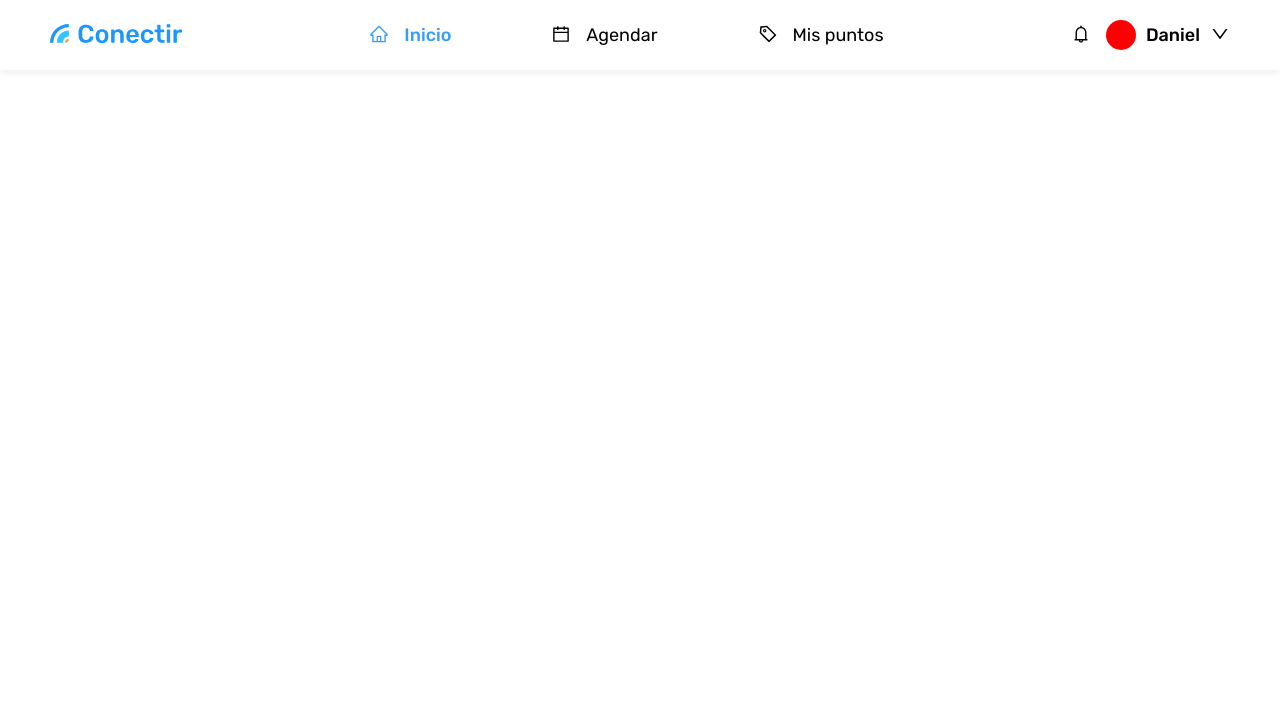
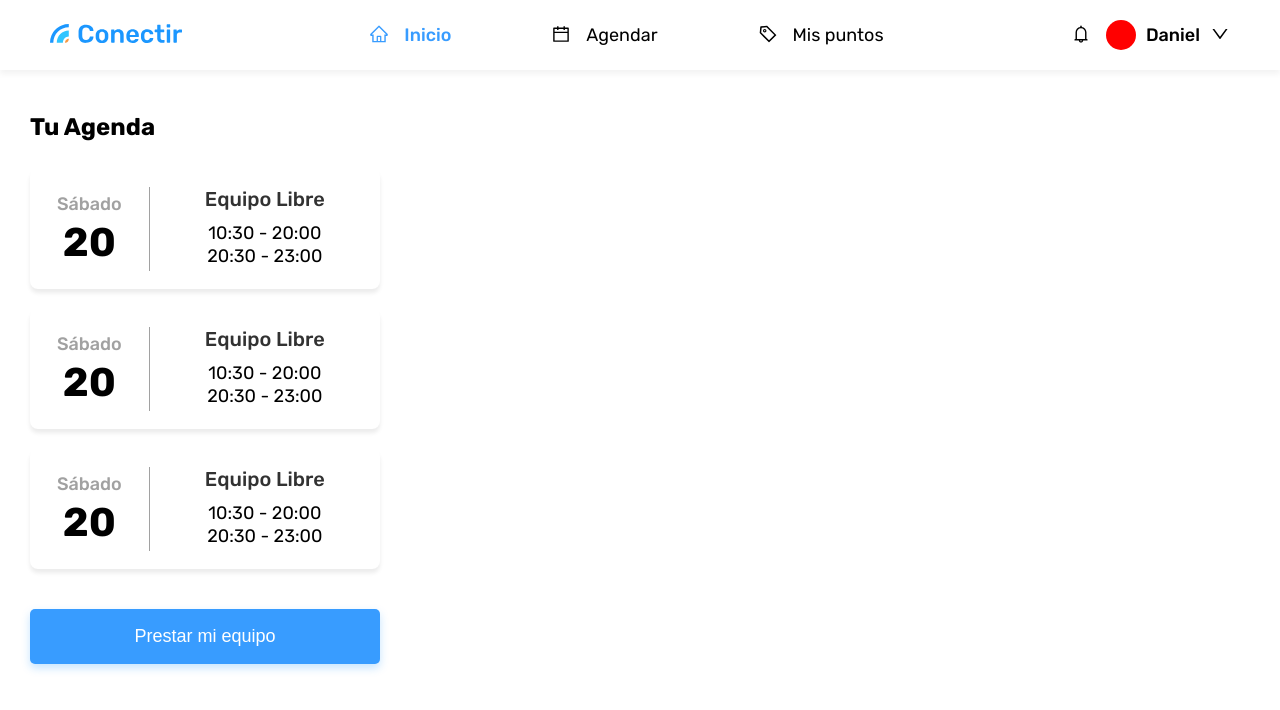
Before and after one commit to eltranseunteurbano/Conectir, a React (Create React App) app: page / in a window 1280 px wide. Both pictures are taken after a click on the button "Continuar con GitHub". Shown: the top 710 px of the page. Built offline with nearby package versions, Linux system fonts and the light colour scheme.

Commit message:
Agenda terminado

```diff
--- /dev/null
+++ b/src/Components/Agenda/Date/index.jsx
@@ -0,0 +1,23 @@
+import React from 'react'
+import './index.scss';
+
+const Date = ({ available = false }) => {
+
+    return (
+        <div className={ available ? "Date Date-active" : "Date"}>
+            <div className="Date__calendar">
+                <h4>Sábado</h4>
+                <h1>20</h1>
+            </div>
+
+            <div className="Date__information">
+                <h3>{ available ? "Equipo Agendado" : "Equipo Libre" }</h3>
+                <p>10:30 - 20:00</p>
+                <p>20:30 - 23:00</p>
+            </div>
+        </div>
+    )
+
+}
+
+export default Date;
--- /dev/null
+++ b/src/Components/Agenda/Date/index.scss
@@ -0,0 +1,77 @@
+.Date {
+    width: 100%;
+    height: 120px;
+    border-radius: 8px;
+    background-color: var(--color-white);
+    box-shadow: 0px 4px 4px rgba(0, 0, 0, 0.08);
+
+    display: flex;
+    justify-content: space-between;
+    align-items: center;
+    margin-bottom: 20px;
+
+    cursor: pointer;
+
+    &__calendar {
+        width: 34%;
+        height: 70%;
+        border-right: solid 1px var(--color-gray-dark);
+
+        display: flex;
+        flex-direction: column;
+        justify-content: center;
+        align-items: center;
+
+        h4{
+            color: var(--color-gray-dark);
+            font-size: var(--h4-size);
+            font-weight: var(--medium-weight);
+            margin-bottom: 10px;
+        }
+
+        h1 {
+            color: var(--color-black);
+            font-size: 40px;
+            font-weight: var(--h1-weight);
+        }
+    }
+
+    &__information {
+        width: 66%;
+        display: flex;
+        flex-direction: column;
+        justify-content: space-around;
+        align-items: center;
+
+        h3{
+            width: 100%;
+            opacity: .8;
+            text-align: center;
+            color: var(--color-black);
+            font-size: var(--h3-size);
+            font-weight: var(--medium-weight);
+            margin-bottom: 15px;
+        }
+
+        p {
+            color: var(--color-black);
+            font-size: var(--regular-size);
+            font-weight: var(--light-weight);
+            margin-bottom: 5px;
+        }
+    }
+}
+
+.Date-active {
+    background-color: var(--color-gray-light);
+    opacity: .7;
+    pointer-events: none;
+    user-select: none;
+    cursor: auto;
+
+    .Date__information {
+        h3{
+            color: var(--main-color) !important;
+        }
+    }
+}
--- /dev/null
+++ b/src/Components/Agenda/index.jsx
@@ -0,0 +1,51 @@
+import React from 'react'
+import './index.scss'
+import Button from '../../Elements/Button'
+
+import Date from './Date'
+
+const dates = [2,3 ,3]
+
+
+const Agenda = () => {
+
+    const styleData = {
+          padding: '0',
+          backgroundColor: 'transparent',
+          boxShadow: 'none',
+          justifyContent: 'flex-start'
+    }
+
+    return(
+        <article className="Agenda">
+            <h1 className="Agenda__title"> Tu Agenda</h1>
+
+            <article className="Agenda__wp" style={ dates.length > 0 ? styleData : {} }>
+
+                {
+                    dates.map ( ( date, i ) => {
+                        return(
+                            <Date key={ i }/>
+                        )
+                    })
+                }
+
+                { dates.length < 1 ?
+                <>
+                    <img src={ process.env.PUBLIC_URL + 'images/agenda/empty.png' } alt="Agenda Vacia"/>
+                    <p className="Agenda__wp__text">Aún no has agendado tu equipo, ¡encuentralo ahora!</p>
+                </>
+                :
+                ''
+            }
+            <div className="Agenda__wp__btn">
+                <Button title="Prestar mi equipo" type="active" data="default" />
+            </div>
+
+            </article>
+        </article>
+    )
+
+}
+
+export default Agenda
--- /dev/null
+++ b/src/Components/Agenda/index.scss
@@ -0,0 +1,50 @@
+.Agenda {
+    width: 100%;
+
+    &__title{
+        color: var(--color-black);
+        font-size: var(--h2-size);
+        font-weight: var(--h1-weight);
+        margin-bottom: 30px;
+    }
+
+    &__wp {
+        width: 100%;
+        min-height: 450px;
+        background-color: var(--color-white);
+        box-shadow: 0px 4px 4px rgba(0, 0, 0, 0.18);
+        border-radius: 8px;
+        transition: all .2s;
+
+        padding: 40px 30px;
+        box-sizing: border-box;
+
+        display: flex;
+        flex-direction: column;
+        justify-content: space-between;
+        align-items: center;
+
+        img{
+            pointer-events: none;
+            user-select: none;
+        }
+
+        &__text {
+            color: var(--color-black);
+            font-size: var(--regular-size);
+            font-weight: var(--regular-weight);
+            text-align: center;
+            margin-top: 40px;
+        }
+
+        &__btn {
+            width: 100%;
+            margin-top: 20px;
+            margin-bottom: -30px;
+        }
+    }
+
+    &__wp:hover {
+        box-shadow: 0px 4px 4px rgba(0, 0, 0, 0.3);
+    }
+}
--- a/src/Elements/Button/index.scss
+++ b/src/Elements/Button/index.scss
@@ -33,10 +33,12 @@
     cursor: pointer;
     color: var(--color-white);
     background-color: var(--main-color);
+    box-shadow: 0px 4px 8px rgba(27, 151, 255, 0.25);
 }
 
 .button-active:hover {
     background-color: var(--main-color-hover);
+    box-shadow: 0px 4px 8px rgba(27, 151, 255, 0.35);
 }
 
 .button-secundary {
--- a/src/Views/Home/index.jsx
+++ b/src/Views/Home/index.jsx
@@ -1,12 +1,17 @@
 import React from 'react'
+import './index.scss'
 
 import Header from '../../Components/Header'
+import Agenda from '../../Components/Agenda'
 
 const Home = () => {
 
     return(
         <main className="Home">
             <Header />
+            <section className="Home__wp">
+                <Agenda />
+            </section>
         </main>
     )
 }
--- a/src/Views/Home/index.scss
+++ b/src/Views/Home/index.scss
@@ -0,0 +1,10 @@
+.Home {
+    &__wp{
+        padding: 45px 0 0 30px;
+        box-sizing: border-box;
+
+        display: grid;
+        grid-template-columns: 350px 1fr 1fr;
+        grid-gap: 30px;
+    }
+}
--- a/src/Views/Register/index.jsx
+++ b/src/Views/Register/index.jsx
@@ -110,7 +110,7 @@ const Register = () => {
 					<Input title="Nombre" value={ name } placeholder="Aquí va tu nombre" exportValue={ setName }/>
 					<Input title="Apellido" value={ lastName } placeholder="Aquí va tu apellido" exportValue={ setLastName }/>
 					<Input title={ user === "student" ? "Correo Institucional" : user === "honor" ? "Correo electrónico" : "" }value={ email } type="email" placeholder="Aquí va tu correo electrónico" exportValue={ setEmail }/>
-					<label className="Register__form__check"><input type="checkbox" onChange={ () => setCheck(!check) }/> <span>Leí y acepto los <a>Términos y Condiciones</a></span></label>
+					<label className="Register__form__check"><input type="checkbox" onChange={ () => setCheck(!check) }/> <span>Leí y acepto los <a href="#">Términos y Condiciones</a></span></label>
 
 					<div className="Register__form__buttons">
 						<div onClick={goBack}>
--- a/src/assets/styles/styleTitle.css
+++ b/src/assets/styles/styleTitle.css
@@ -15,7 +15,7 @@
 
 
 /* FUENTES */
-@import url('https://fonts.googleapis.com/css2?family=Rubik:wght@400;500;700&display=swap');
+@import url('https://fonts.googleapis.com/css2?family=Rubik:wght@300;400;500;700&display=swap');
 :root {
     font-family: 'Rubik', sans-serif;
     --h1-weight: 700;
@@ -23,10 +23,12 @@
     --h3-weight: 700;
     --medium-weight: 500;
     --regular-weight: 400;
+    --light-weight: 300;
 
     --h1-size: 32px;
-    --h2-size: 20px;
-    --h3-size: 18px;
+    --h2-size: 24px;
+    --h3-size: 20px;
+    --h4-size: 18px;
     --regular-size: 18px;
 }
 
```
Also changed, not shown: public/Images/agenda/empty.png (added), 1 other file (tests, documents, lock files or other folders).
